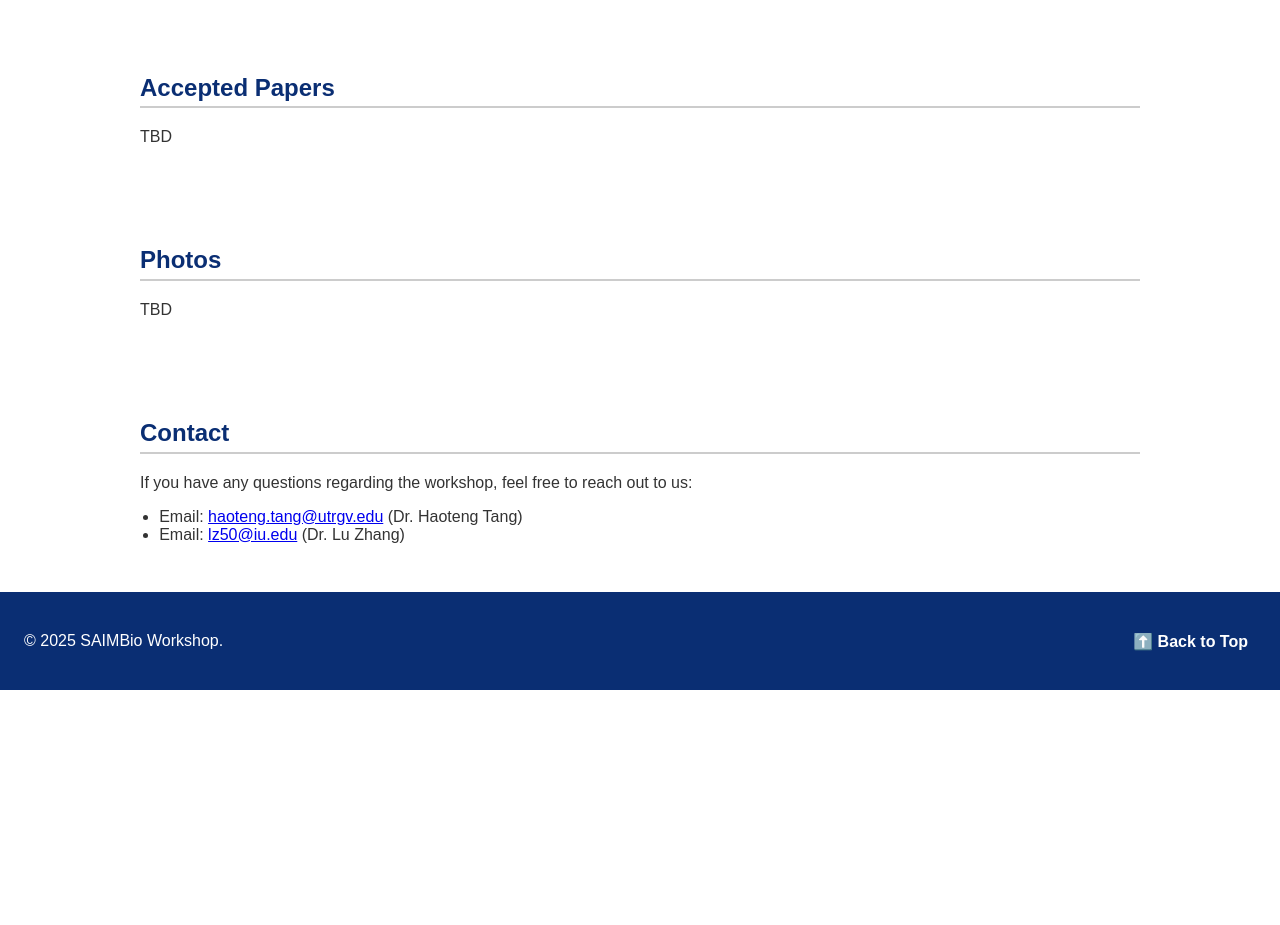
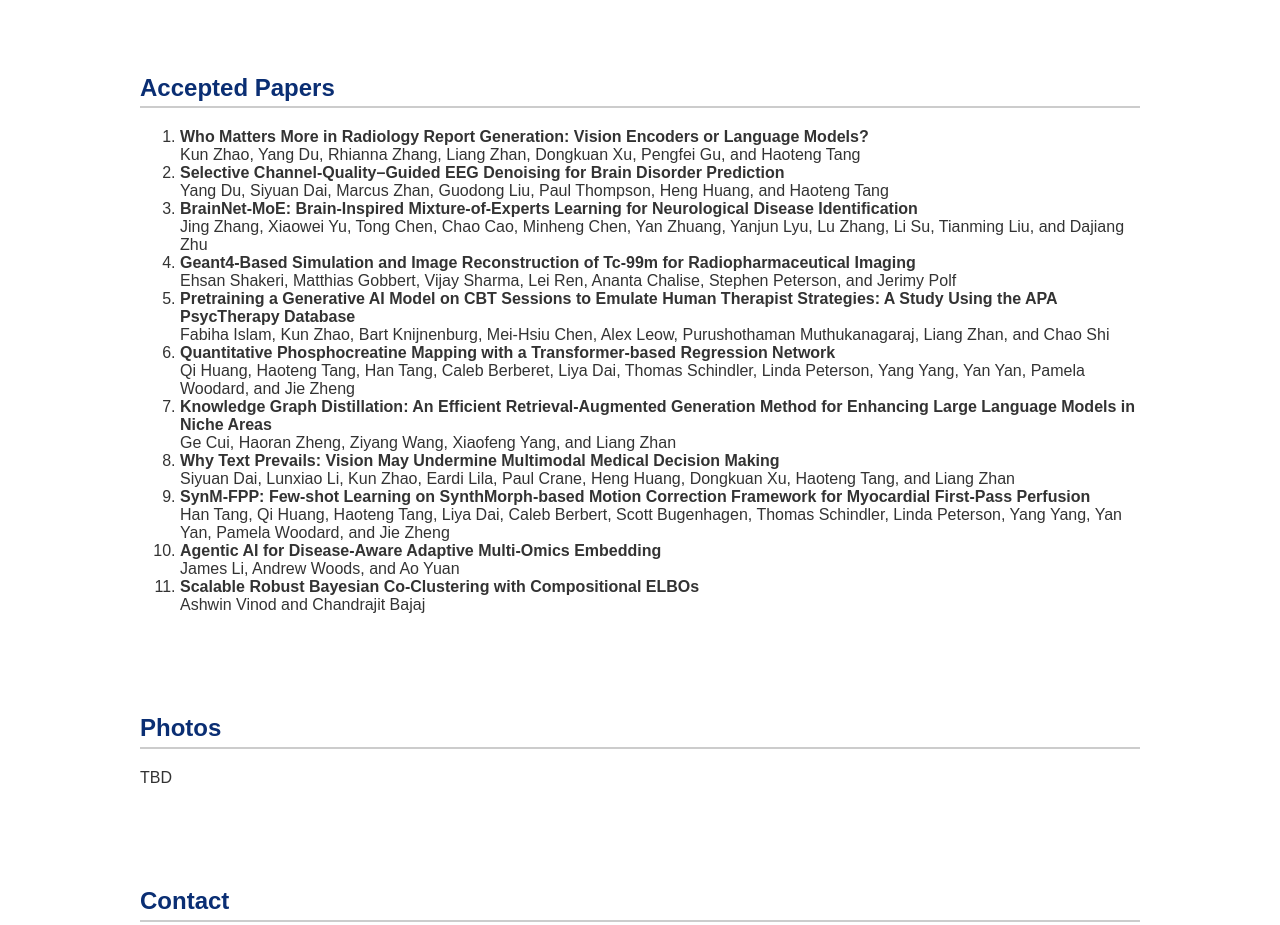
Before and after one commit to ICDM25-SAIMBio/ICDM25-SAIMBio.github.io, a plain HTML site: page index.html in a window 1280 px wide. Shown: the part 5000-5925 px from the top of the page. Before the commit the page ends 5690 px from the top, so only its background shows below. Drawn offline with Linux system fonts and the light colour scheme.

Commit message:
Update index.html

```diff
--- a/index.html
+++ b/index.html
@@ -451,7 +451,52 @@ Submit your paper here
 
 <section id="accepted">
   <h2>Accepted Papers</h2>
-  <p>TBD</p>
+<ol>
+    <li>
+      <strong>Who Matters More in Radiology Report Generation: Vision Encoders or Language Models?</strong><br>
+      Kun Zhao, Yang Du, Rhianna Zhang, Liang Zhan, Dongkuan Xu, Pengfei Gu, and Haoteng Tang
+    </li>
+    <li>
+      <strong>Selective Channel-Quality–Guided EEG Denoising for Brain Disorder Prediction</strong><br>
+      Yang Du, Siyuan Dai, Marcus Zhan, Guodong Liu, Paul Thompson, Heng Huang, and Haoteng Tang
+    </li>
+    <li>
+      <strong>BrainNet-MoE: Brain-Inspired Mixture-of-Experts Learning for Neurological Disease Identification</strong><br>
+      Jing Zhang, Xiaowei Yu, Tong Chen, Chao Cao, Minheng Chen, Yan Zhuang, Yanjun Lyu, Lu Zhang, Li Su, Tianming Liu, and Dajiang Zhu
+    </li>
+    <li>
+      <strong>Geant4-Based Simulation and Image Reconstruction of Tc-99m for Radiopharmaceutical Imaging</strong><br>
+      Ehsan Shakeri, Matthias Gobbert, Vijay Sharma, Lei Ren, Ananta Chalise, Stephen Peterson, and Jerimy Polf
+    </li>
+    <li>
+      <strong>Pretraining a Generative AI Model on CBT Sessions to Emulate Human Therapist Strategies: A Study Using the APA PsycTherapy Database</strong><br>
+      Fabiha Islam, Kun Zhao, Bart Knijnenburg, Mei-Hsiu Chen, Alex Leow, Purushothaman Muthukanagaraj, Liang Zhan, and Chao Shi
+    </li>
+    <li>
+      <strong>Quantitative Phosphocreatine Mapping with a Transformer-based Regression Network</strong><br>
+      Qi Huang, Haoteng Tang, Han Tang, Caleb Berberet, Liya Dai, Thomas Schindler, Linda Peterson, Yang Yang, Yan Yan, Pamela Woodard, and Jie Zheng
+    </li>
+    <li>
+      <strong>Knowledge Graph Distillation: An Efficient Retrieval-Augmented Generation Method for Enhancing Large Language Models in Niche Areas</strong><br>
+      Ge Cui, Haoran Zheng, Ziyang Wang, Xiaofeng Yang, and Liang Zhan
+    </li>
+    <li>
+      <strong>Why Text Prevails: Vision May Undermine Multimodal Medical Decision Making</strong><br>
+      Siyuan Dai, Lunxiao Li, Kun Zhao, Eardi Lila, Paul Crane, Heng Huang, Dongkuan Xu, Haoteng Tang, and Liang Zhan
+    </li>
+    <li>
+      <strong>SynM-FPP: Few-shot Learning on SynthMorph-based Motion Correction Framework for Myocardial First-Pass Perfusion</strong><br>
+      Han Tang, Qi Huang, Haoteng Tang, Liya Dai, Caleb Berbert, Scott Bugenhagen, Thomas Schindler, Linda Peterson, Yang Yang, Yan Yan, Pamela Woodard, and Jie Zheng
+    </li>
+    <li>
+      <strong>Agentic AI for Disease-Aware Adaptive Multi-Omics Embedding</strong><br>
+      James Li, Andrew Woods, and Ao Yuan
+    </li>
+    <li>
+      <strong>Scalable Robust Bayesian Co-Clustering with Compositional ELBOs</strong><br>
+      Ashwin Vinod and Chandrajit Bajaj
+    </li>
+  </ol>
 </section>
 
   <section id="photos">
```
